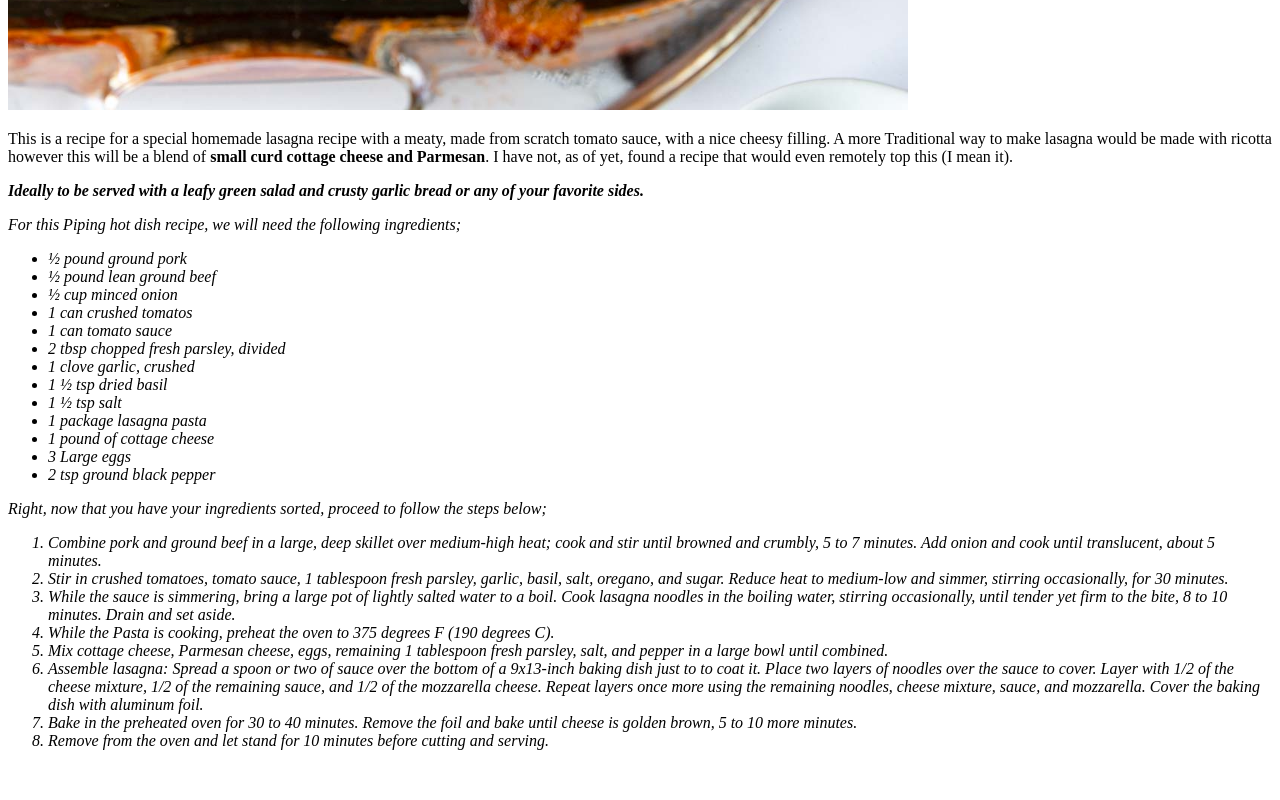
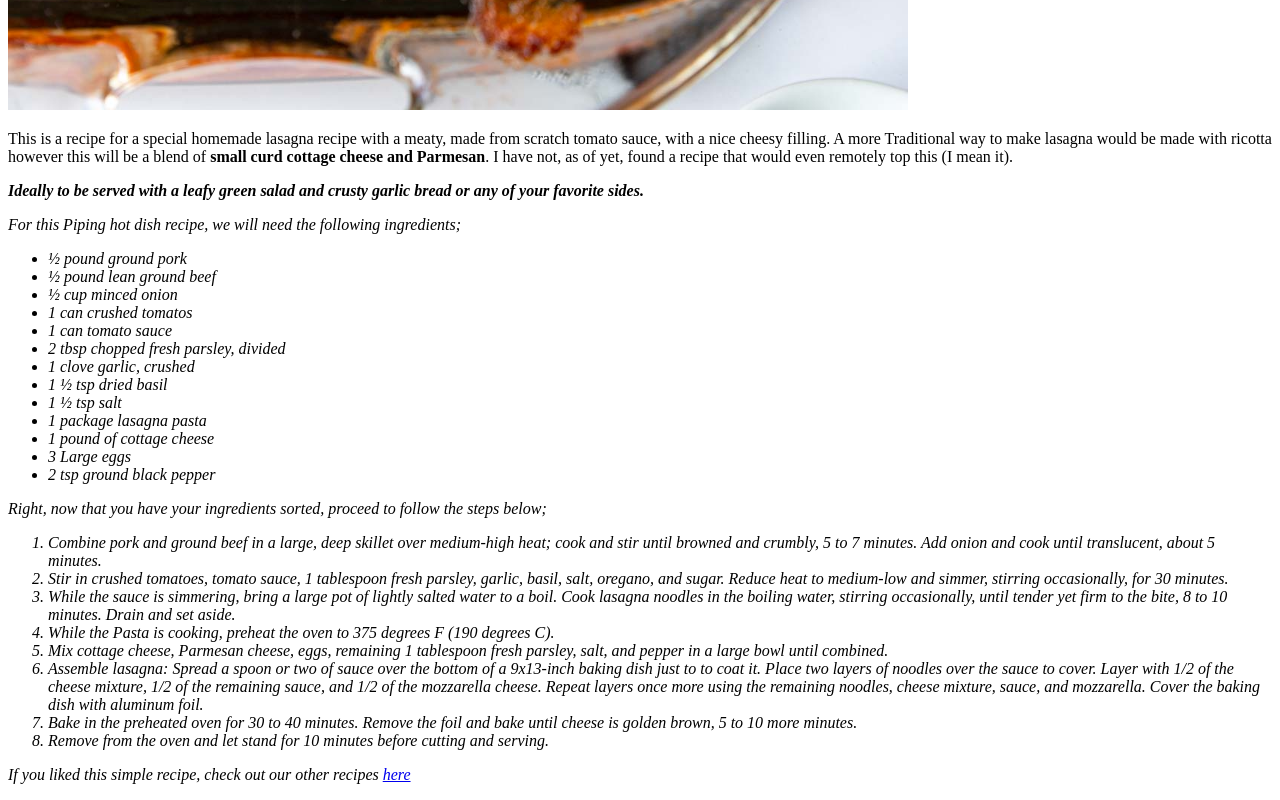
Before and after one commit to Piscape/odin-recipes, a plain HTML site: page recipes/lasagna.html in a window 1280 px wide. Shown: the part 896-1696 px from the top of the page. Before the commit the page ends 1662 px from the top, so only its background shows below. Drawn offline with Linux system fonts and the light colour scheme.

Commit message:
fixed back to homepage hyperlink

```diff
--- a/recipes/lasagna.html
+++ b/recipes/lasagna.html
@@ -50,6 +50,7 @@
             <li>Bake in the preheated oven for 30 to 40 minutes. Remove the foil and bake until cheese is golden brown, 5 to 10 more minutes.</li>
             <li>Remove from the oven and let stand for 10 minutes before cutting and serving.</li>
         </ol>
+        <p>If you liked this simple recipe, check out our other recipes <a href="../index.html">here</a></p>
 
     </body>
 
```
